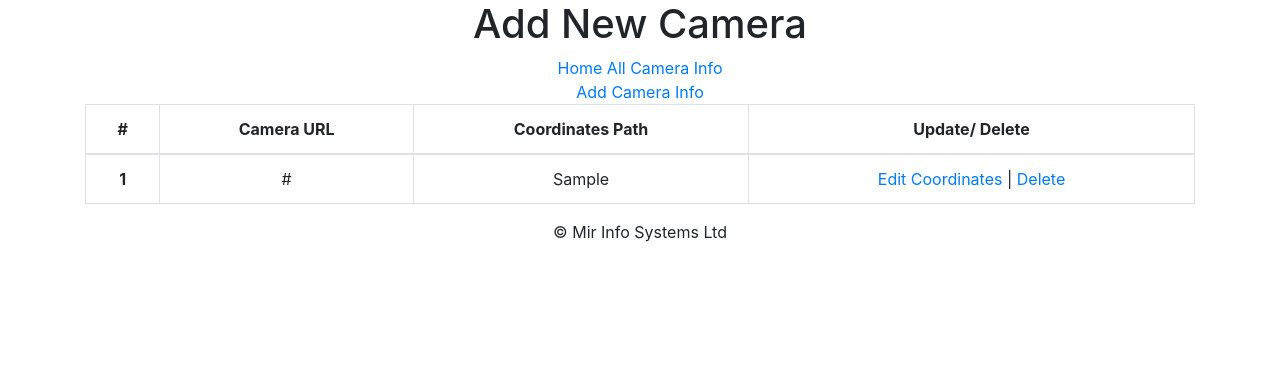
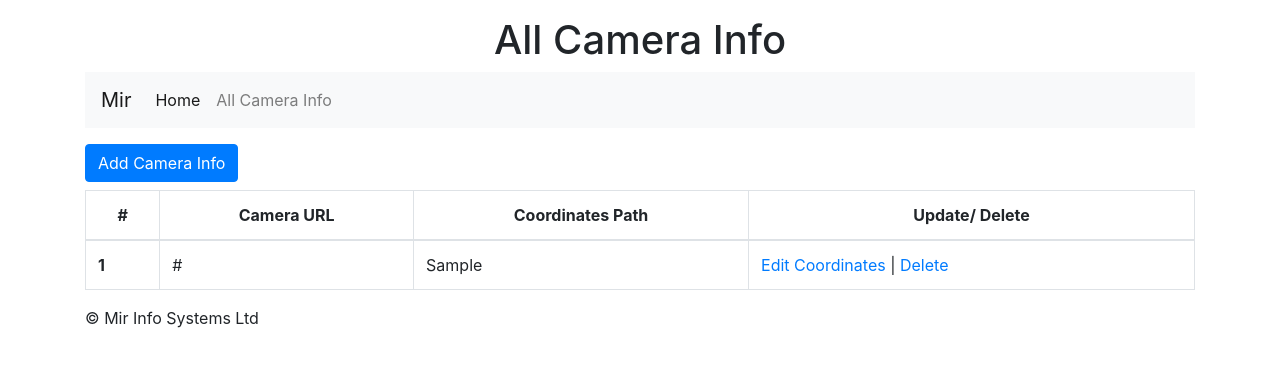
Before and after one commit to abidkhan484/opencv-parking-lot-management, a Flask app: page /all-camera in a window 1280 px wide. Shown: the top 367 px of the page. Run offline with Flask 2, Linux system fonts and the light colour scheme; tables that the repository leaves empty hold one stand-in row (values such as "Sample post"); some libraries are stand-ins or nearby versions.

Commit message:
refactor design and update readme

```diff
--- a/static/css/styles.css
+++ /dev/null
@@ -1,3 +0,0 @@
-body {
-    text-align: center;
-}
--- a/templates/add-camera.html
+++ b/templates/add-camera.html
@@ -9,7 +9,7 @@
 <form action="{{ camera_post_url }}" method="POST" enctype="multipart/form-data">
   <div class="form-group">
     <label for="camera_url">Camera URL</label>
-    <input type="camera_url" name="camera_url" class="form-control" id="camera-url" aria-describedby="cameraHelp" placeholder="Enter IP camera URL">
+    <input type="camera_url" name="camera_url" class="form-control" id="camera-url" aria-describedby="cameraHelp" placeholder="Enter IP camera URL" required>
     <small id="cameraHelp" class="form-text text-muted">Camera URL are usually in the RTSP protocol.</small>
   </div>
   <button type="submit" class="btn btn-primary">Submit</button>
--- a/templates/base.html
+++ b/templates/base.html
@@ -8,25 +8,33 @@
     <link rel="stylesheet" href="{{ url_for('static', filename='css/bootstrap.min.css') }}">
     <link rel="stylesheet" href="{{ url_for('static', filename='css/styles.css') }}">
 </head>
-<body>
-  <header>
+<body class="mt-3">
+  <div class="container">
+  <header class="text-center">
     {% block header %}{% endblock %}
   </header>
 
-  <nav>
-    <a href="/">Home</a>
-    <a href="/all-camera">All Camera Info</a>
+  <nav class="navbar navbar-expand-lg navbar-light bg-light">
+    <a class="navbar-brand" href="/">Mir</a>
+    <button class="navbar-toggler" type="button" data-toggle="collapse" data-target="#navbarNavAltMarkup" aria-controls="navbarNavAltMarkup" aria-expanded="false" aria-label="Toggle navigation">
+      <span class="navbar-toggler-icon"></span>
+    </button>
+    <div class="collapse navbar-collapse" id="navbarNavAltMarkup">
+      <div class="navbar-nav">
+        <a class="nav-item nav-link active" href="/">Home <span class="sr-only">(current)</span></a>
+        <a class="nav-item nav-link" href="/all-camera">All Camera Info</a>
+      </div>
+    </div>
   </nav>
 
-  <div class="container">
-    <section>
-      {% block content %}{% endblock %}
-    </section>
-  </div>
+  <section class="mt-2 mb-2">
+    {% block content %}{% endblock %}
+  </section>
 
   <footer>
     © Mir Info Systems Ltd
   </footer>
+  </div>
 
   <script type="text/javascript">
     const IMAGE_WIDTH = 854, IMAGE_HEIGHT = 480;
--- a/templates/camera-listing.html
+++ b/templates/camera-listing.html
@@ -1,11 +1,11 @@
 {% extends 'base.html' %} {% block header %}
-<h1>{% block title %}Add New Camera{% endblock %}</h1>
+<h1>{% block title %}All Camera Info{% endblock %}</h1>
 {% endblock %} {% block content %}
 
-<div><a href="{{ add_camera_url }}">Add Camera Info</a></div>
+<a href="{{ add_camera_url }}" class="btn btn-primary mt-2 mb-2" role="button">Add Camera Info</a>
 
 <table class="table table-bordered">
-  <thead>
+  <thead class="text-center">
     <tr>
       <th scope="col">#</th>
       <th scope="col">Camera URL</th>
--- a/templates/index.html
+++ b/templates/index.html
@@ -5,6 +5,7 @@
 {% endblock %}
 
 {% block content %}
+<div class="text-center">
   <h4>
     Occupied: <span id="occupied"></span> Available:
     <span id="available"></span>
@@ -20,6 +21,7 @@
       </div>
     {% endfor %}
   </div>
+</div>
 {% endblock %}
 
 {% block scripts %}
```
Also changed, not shown: README.md.
